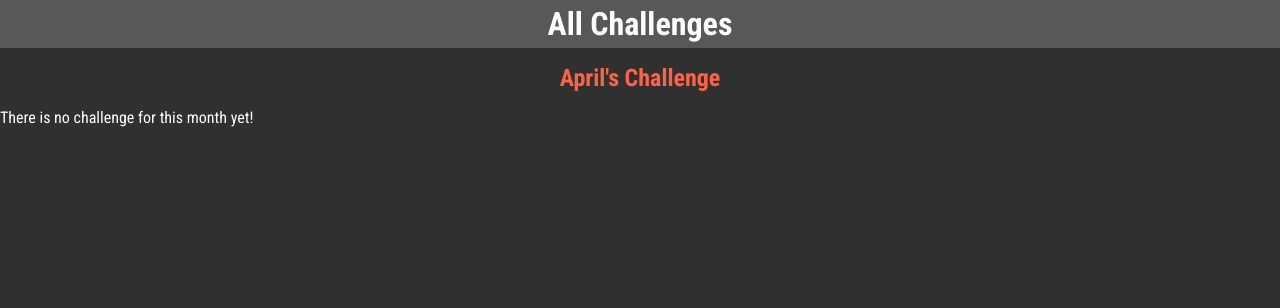
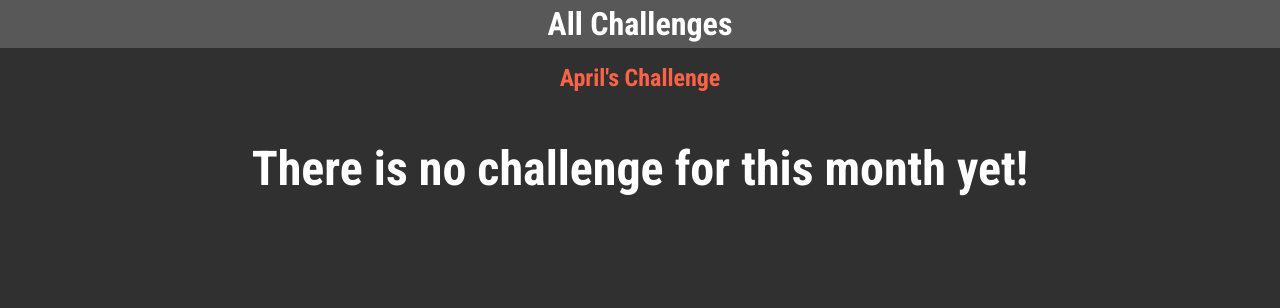
Before and after one commit to FilipiMachado/django-studies, a Django app: page /challenges/april in a window 1280 px wide. Shown: the top 308 px of the page. Run offline with Django 4.2, Linux system fonts and the light colour scheme.

Commit message:
small changes

```diff
--- a/course-setup/monthly_challenges/challenges/static/challenges/challenge.css
+++ b/course-setup/monthly_challenges/challenges/static/challenges/challenge.css
@@ -13,5 +13,8 @@ h2 {
 }
 
 p {
+  font-size: 3rem;
+  font-weight: bold;
+  text-align: center;
   color: #fff;
 }
```
